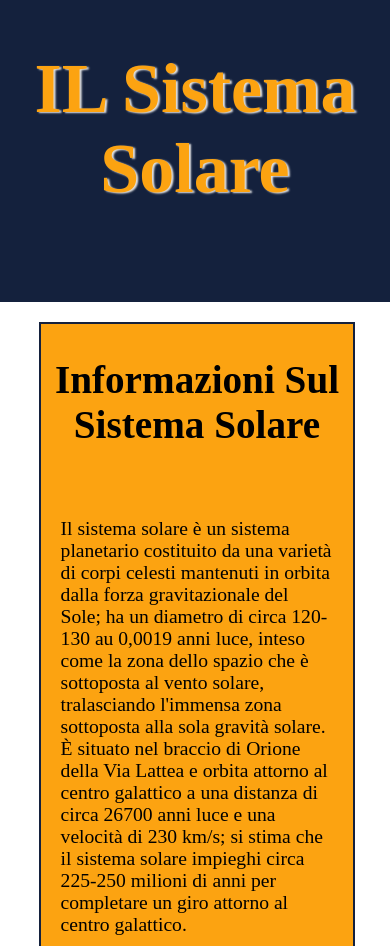
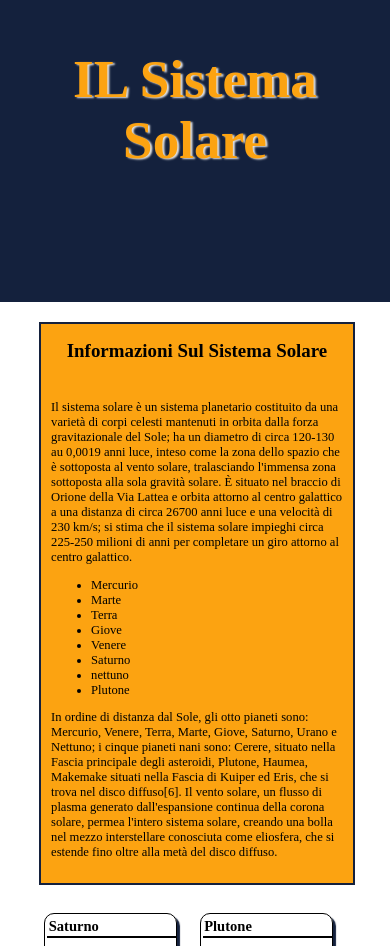
Before and after one commit to FraDev85/pianeti, a plain HTML site: page index.html in a window 390 px wide. Shown: the part 120-1066 px from the top of the page. Drawn offline with Linux system fonts and the light colour scheme.

Commit message:
five another adjustement font

```diff
--- a/styles.css
+++ b/styles.css
@@ -126,6 +126,48 @@ footer p {
     font-size: 14px;
   }
 
+  header {
+    background-color: #14213d;
+    color: #fca311;
+    height: 50vh;
+    position: relative;
+    text-align: center;
+    margin: 0;
+    display: block;
+  }
+
+  header h1 {
+    margin: 0;
+    width: 100%;
+    position: absolute;
+    top: 20vh;
+    text-shadow: 2px 1px 2px #e5e5e5;
+    font-size: 3.8em;
+  }
+
+  .inform {
+    width: 80%;
+    border-color: #14213d;
+    border-width: 2px;
+    border-style: solid;
+    display: block;
+    margin-top: 20px;
+    background-color: #fca311;
+    left: 10%;
+    position: relative;
+    display: block;
+    font-size: 0.9em;
+  }
+
+  .inform h2 {
+    text-align: center;
+    font-size: 1.5em;
+  }
+
+  .inform .testo {
+    padding: 0.8em;
+  }
+
   .container-card .card h2 {
     border-bottom: 0.2em solid black;
     margin: 0;
```
